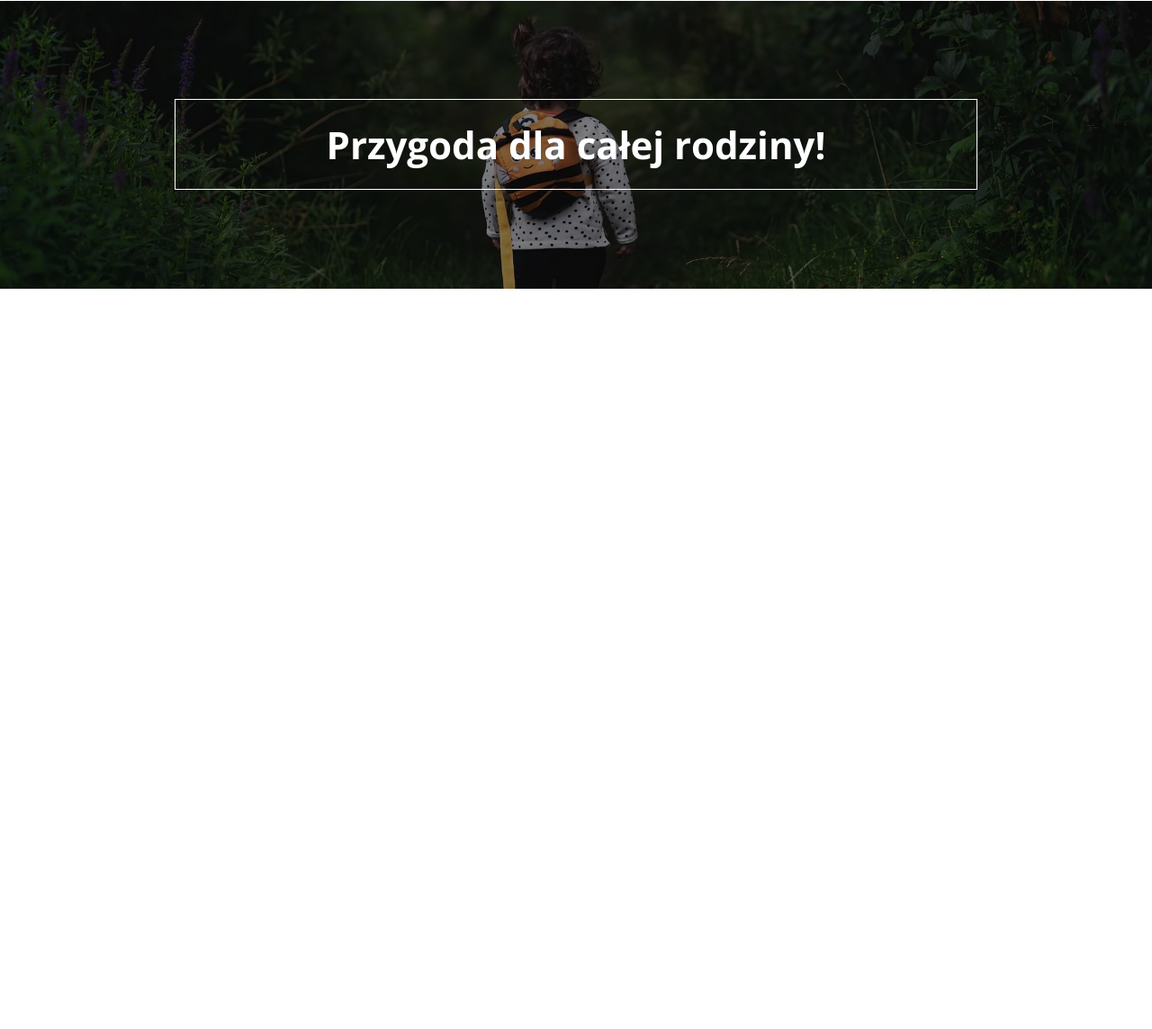
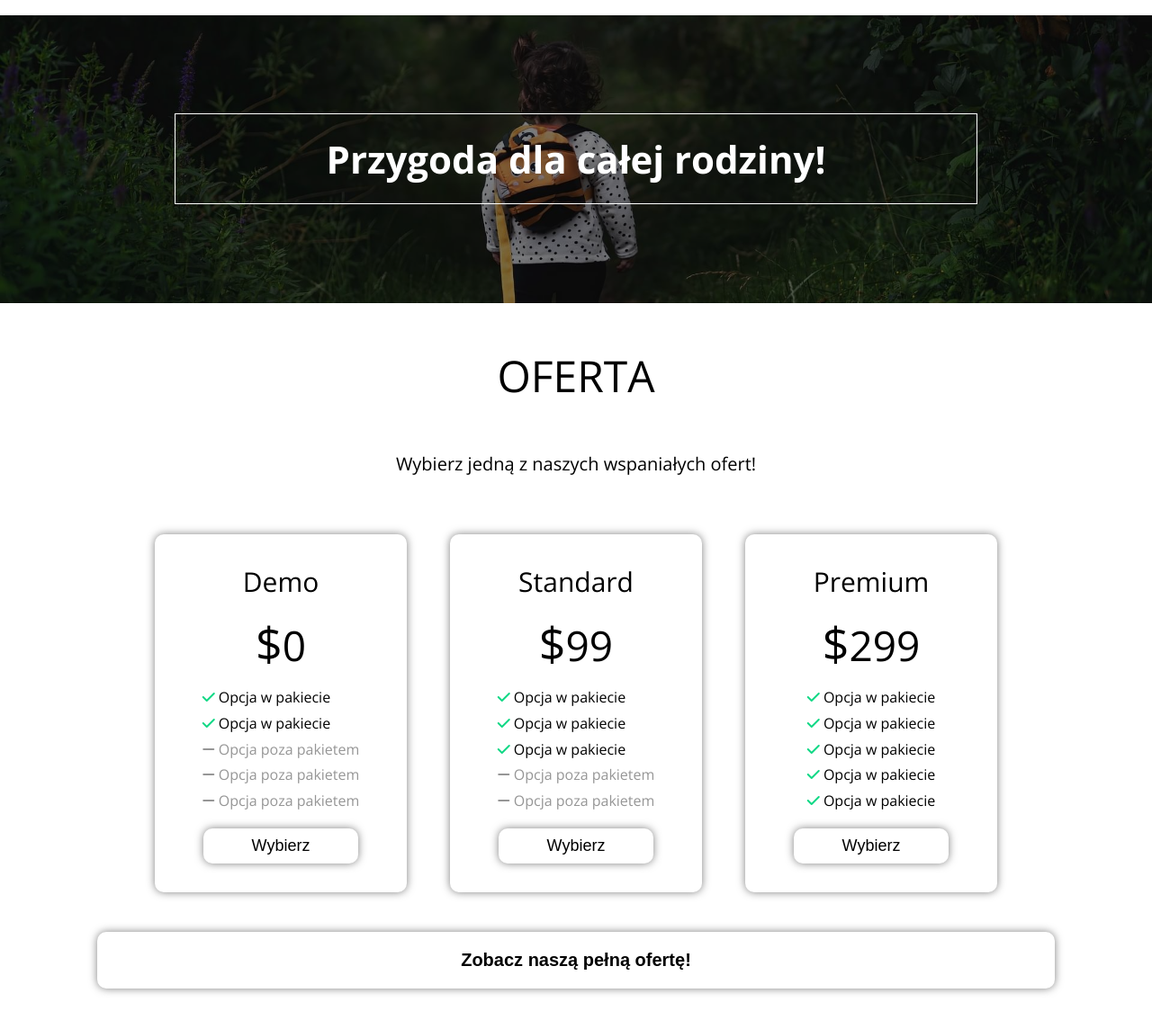
Before and after one commit to abuk111/forest-website, a website: page index.html in a window 1280 px wide. Shown: the part 998-2142 px from the top of the page at 90% size. Before the commit the page ends 1799 px from the top, so only its background shows below. Drawn offline with nearby package versions, Linux system fonts and the light colour scheme.

Commit message:
create offer section

```diff
--- a/index.html
+++ b/index.html
@@ -30,7 +30,7 @@
             <ul class="navbar__list">
                 <li class="navbar__listitem"><a href="#" class="navbar__listitem-link">Home</a></li>
                 <li class="navbar__listitem"><a href="#about-us" class="navbar__listitem-link">O nas</a></li>
-                <li class="navbar__listitem"><a href="#" class="navbar__listitem-link">Oferta</a></li>
+                <li class="navbar__listitem"><a href="#offer" class="navbar__listitem-link">Oferta</a></li>
                 <li class="navbar__listitem"><a href="#" class="navbar__listitem-link">Kontakt</a></li>
             </ul>
         </div>
@@ -80,6 +80,66 @@
         </div>
     </section>
 
+
+    <section class="offer wrapper" id="offer">
+        <h2 class="offer-heading section-header">Oferta</h2>
+        <p class="offer-p">Wybierz jedną z naszych wspaniałych ofert!</p>
+        <div class="offer-cardbox">
+            <div class="offer-card">
+                <h3 class="offer-card__head">Demo</h3>
+                <p class="offer-card__price"><span class="offer-card__pricespan">$</span>0</p>
+                <div class="offer-card__options">
+                    <div class="offer-card__options--enabled"><i class="fas fa-check option-enabled"></i> Opcja w
+                        pakiecie</div>
+                    <div class="offer-card__options--enabled"><i class="fas fa-check option-enabled"></i> Opcja w
+                        pakiecie</div>
+                    <div class="offer-card__options--disabled"><i class="fas fa-minus option-disabled"> </i> Opcja poza
+                        pakietem</div>
+                    <div class="offer-card__options--disabled"><i class="fas fa-minus option-disabled"> </i> Opcja poza
+                        pakietem</div>
+                    <div class="offer-card__options--disabled"><i class="fas fa-minus option-disabled"> </i> Opcja poza
+                        pakietem</div>
+                </div>
+                <button class="offer-card__btn">Wybierz</button>
+            </div>
+            <div class="offer-card">
+                <h3 class="offer-card__head">Standard</h3>
+                <p class="offer-card__price"><span class="offer-card__pricespan">$</span>99</p>
+                <div class="offer-card__options">
+                    <div class="offer-card__options--enabled"><i class="fas fa-check option-enabled"></i> Opcja w
+                        pakiecie</div>
+                    <div class="offer-card__options--enabled"><i class="fas fa-check option-enabled"></i> Opcja w
+                        pakiecie</div>
+                    <div class="offer-card__options--enabled"><i class="fas fa-check option-enabled"></i> Opcja w
+                        pakiecie</div>
+                    <div class="offer-card__options--disabled"><i class="fas fa-minus option-disabled"> </i> Opcja poza
+                        pakietem</div>
+                    <div class="offer-card__options--disabled"><i class="fas fa-minus option-disabled"> </i> Opcja poza
+                        pakietem</div>
+                </div>
+                <button class="offer-card__btn">Wybierz</button>
+            </div>
+            <div class="offer-card">
+                <h3 class="offer-card__head">Premium</h3>
+                <p class="offer-card__price"><span class="offer-card__pricespan">$</span>299</p>
+                <div class="offer-card__options">
+                    <div class="offer-card__options--enabled"><i class="fas fa-check option-enabled"></i> Opcja w
+                        pakiecie</div>
+                    <div class="offer-card__options--enabled"><i class="fas fa-check option-enabled"></i> Opcja w
+                        pakiecie</div>
+                    <div class="offer-card__options--enabled"><i class="fas fa-check option-enabled"></i> Opcja w
+                        pakiecie</div>
+                    <div class="offer-card__options--enabled"><i class="fas fa-check option-enabled"></i> Opcja w
+                        pakiecie</div>
+                    <div class="offer-card__options--enabled"><i class="fas fa-check option-enabled"></i> Opcja w
+                        pakiecie</div>
+                </div>
+                <button class="offer-card__btn">Wybierz</button>
+            </div>
+        </div>
+        <button class="offer-morebtn">Zobacz naszą pełną ofertę!</button>
+    </section>
+
     <section class="test"></section>
 
     <script src="/dist/js/main-min.js"></script>
--- a/src/sass/_colors.scss
+++ b/src/sass/_colors.scss
@@ -2,6 +2,8 @@ $heroShadow: rgba(0, 0, 0, 0.5);
 $white: rgb(255,255,255);
 $white-alpha: rgb(255,255,255,.85);
 $darkGrey: rgb(55, 55, 55);
+$grey: rgb(150, 150, 150);
 $black: rgb(0,0,0);
 
 $forest-green: rgb(13, 141, 98);
+$green: rgb(16, 216, 133);
--- a/src/sass/_mixin.scss
+++ b/src/sass/_mixin.scss
@@ -24,10 +24,10 @@
 	height: 2px;
 	width: 30px;
 	background-color: c.$darkGrey;
-    border-radius: 1px;
+	border-radius: 1px;
 }
 
-@mixin hero-img($link){
+@mixin hero-img($link) {
 	position: relative;
 	width: 100%;
 	background-image: url($link);
@@ -43,3 +43,20 @@
 	background-color: c.$heroShadow;
 	z-index: 1;
 }
+
+@mixin offer-button {
+	padding: 0.5em 3em;
+	font-size: 1.8rem;
+	font-weight: 300;
+	background: none;
+	border: transparent;
+	border-radius: 10px;
+	box-shadow: 0 0 10px c.$heroShadow;
+	transition: background-color 0.3s, box-shadow 0.3s;
+	cursor: pointer;
+
+	&:hover {
+		background-color: c.$green;
+		box-shadow: 0 0 10px c.$green;
+	}
+}
--- a/src/sass/main.scss
+++ b/src/sass/main.scss
@@ -165,7 +165,7 @@ nav {
 }
 
 .section-header {
-	margin-bottom: 1em;
+	margin: 1em auto;
 	font-size: 3.6rem;
 	font-weight: 300;
 	text-align: center;
@@ -224,6 +224,72 @@ nav {
 			border: 1px solid c.$white;
 		}
 	}
+}
+
+//offer
+
+.offer {
+	@include mix.flex-center(column);
+	&-p {
+		margin-bottom: 1.8em;
+		padding: 0 0.5em;
+		font-size: 2rem;
+		text-align: center;
+		line-height: 1.8em;
+	}
+
+	&-cardbox {
+		@include mix.flex-center(column);
+	}
+
+	.offer-card {
+		@include mix.flex-center(column);
+		min-width: 280px;
+		margin: 1em;
+		padding: 1.5em 2em;
+		box-shadow: 0 0 10px c.$heroShadow;
+		border-radius: 10px;
+
+		&__head {
+			margin-bottom: 0.4em;
+			font-size: 3rem;
+			font-weight: 300;
+		}
+
+		&__price {
+			margin-bottom: 0.25em;
+			font-size: 4.6rem;
+			font-weight: 400;
+
+			span {
+				font-size: 5.2rem;
+			}
+		}
+
+		&__options {
+			margin-bottom: 1em;
+			line-height: 1.8em;
+
+			&--disabled {
+				color: c.$grey;
+			}
+		}
+
+		.option-enabled {
+			color: c.$green;
+		}
+
+		&__btn {
+			@include mix.offer-button;
+		}
+	}
+	&-morebtn {
+		@include mix.offer-button;
+		width: 95%;
+		margin-top: 1em;
+		font-size: 2rem;
+		font-weight: bold;
+			}
 }
 
 // media
@@ -348,6 +414,17 @@ nav {
 			}
 		}
 	}
+
+	//offer
+
+	.offer {
+		&-cardbox {
+			flex-direction: row;
+			flex-wrap: wrap;
+		}
+	}
+
+
 }
 
 @media (min-width: 992px) {
@@ -423,7 +500,7 @@ nav {
 	// adventure
 
 	.adventure {
-		margin: 5em 0;
+		margin-top: 5em;
 		&__hero-img {
 			height: 40vh;
 		}
@@ -435,8 +512,17 @@ nav {
 			}
 		}
 	}
+
+	//offer
+
+	.offer {
+		.offer-card{
+			margin: 1.5em;
+			padding: 2em 3em;
+		}
+
+		&-morebtn {
+			padding: 1em;
+		}
+	}
 }
-
-.test {
-	height: 50vh;
-}
```
Also changed, not shown: dist/css/main-min.css, 2 other files.
